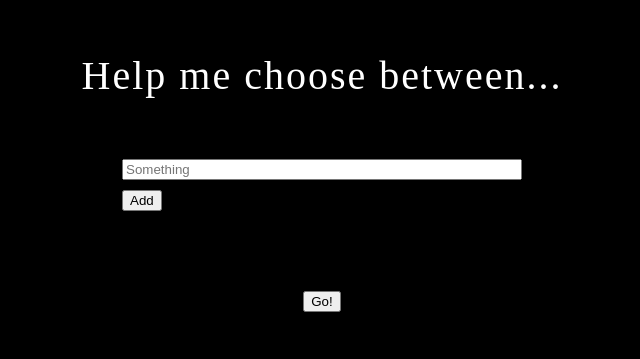
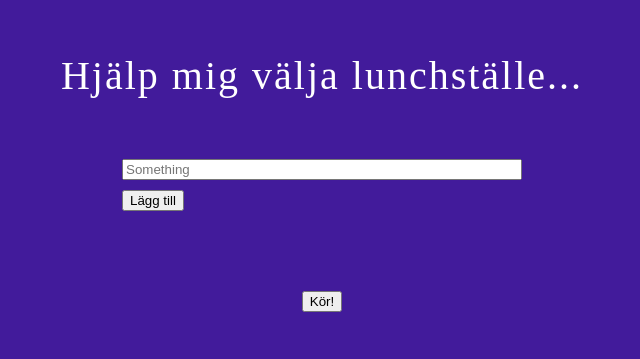
Before and after one commit to filosophia/sophia-test, a plain HTML site: page index.html in a window 1280 px wide. Shown: the part 125-484 px from the top of the page, without its empty margins (318-958 px from the left). Drawn offline with nearby package versions, Linux system fonts and the light colour scheme.

Commit message:
Javascript added

```diff
--- a/index.html
+++ b/index.html
@@ -6,14 +6,16 @@
     <link rel="stylesheet" type="text/css" href="main.css">
   </head>
   <body>
-    <h1>Help me choose between...</h1>
+    <h1 class="h1Section">Hjälp mig välja lunchställe...</h1>
     <div class="inputSection">
       <div class="inputs">
         <input placeholder="Something"></input>
       </div>
-      <button class="addOption">Add</button>
+      <button class="addOption">Lägg till</button>
     </div>
-    <button class="goOption">Go!</button>
+    <div class="resultSection"></div>
+    <button>Kör!</button>
+
     <div class="imageSection">
       <div class="image">
         <img src="http://www.pngmart.com/files/1/Real-Diamond-PNG.png" alt="Diamond" height="30%" width="30%">
@@ -33,5 +35,19 @@
         <input type="checkbox">vet ej</input></br>
         <button>Klar</button></br>
       </div>
+
+      <script src="https://code.jquery.com/jquery-3.3.1.min.js"></script>
+      <script>
+      $(function() {
+        $(".resultSection").hide()
+
+        var add_option = function() {
+          $(".inputs").append("<input></input>")
+        }
+
+        $(".addOption").click(add_option)
+
+      })
+      </script>
   </body>
 </html>
--- a/main.css
+++ b/main.css
@@ -4,7 +4,7 @@ body {
   justify-content: center;
   align-items: center;
   margin-top: 150px;
-  background-color: black;
+  background-color: #421B9B;
   color: white;
 }
 
@@ -49,7 +49,3 @@ input {
   margin-top: 10px;
   margin-bottom: 10px;
 }
-
-.goOption {
-
-}
```
